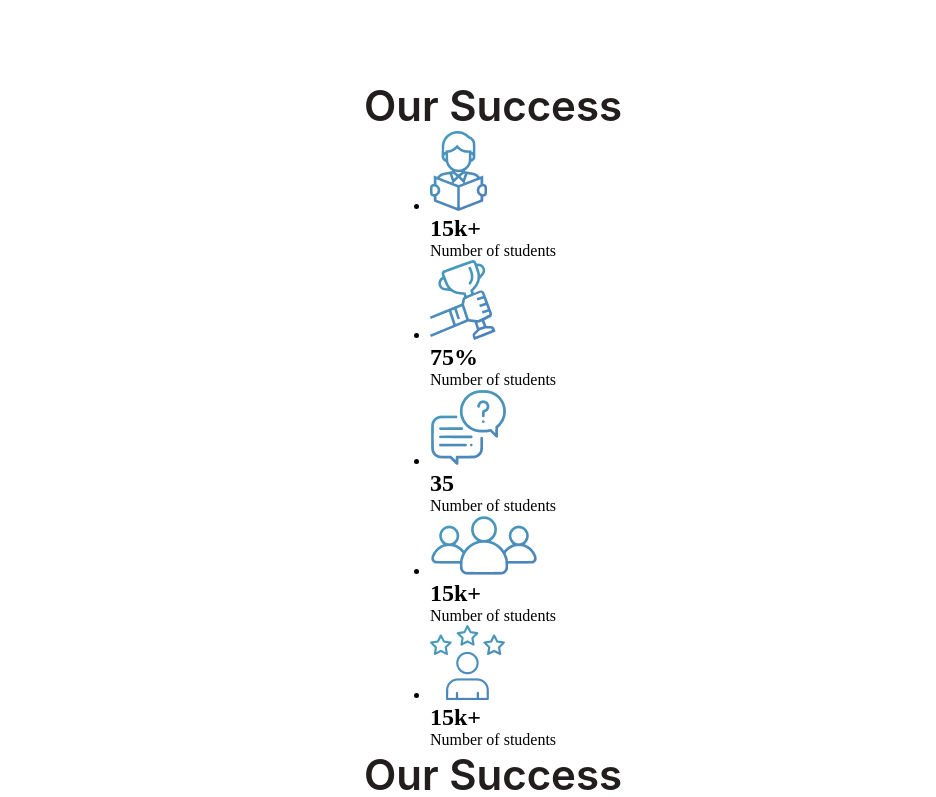
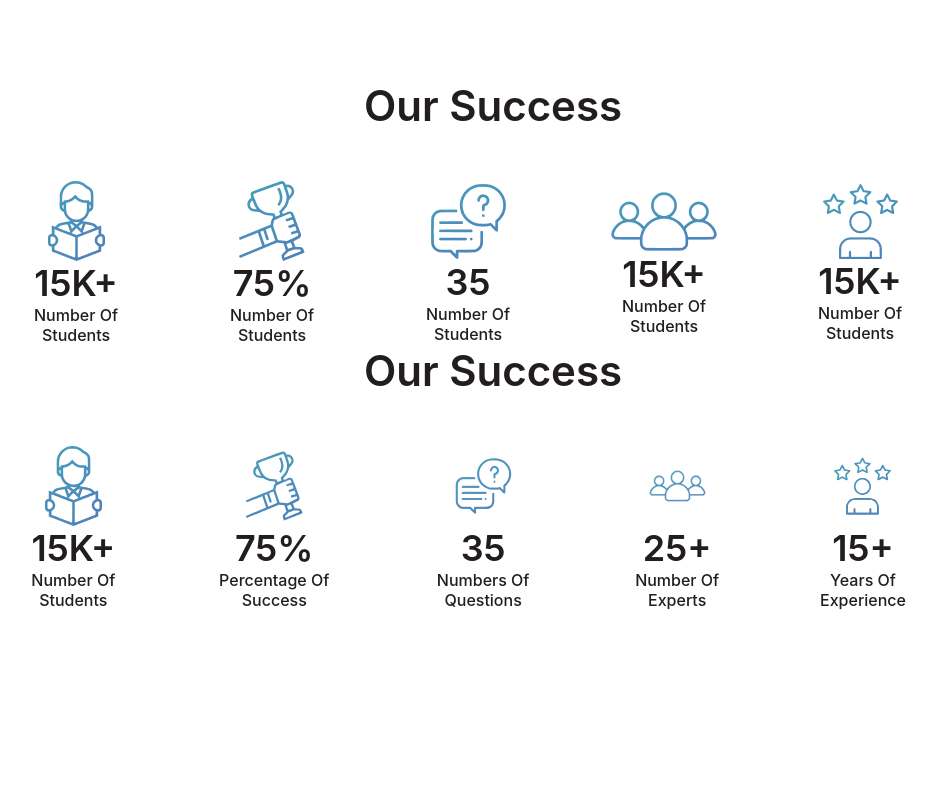
Before and after one commit to FaridRustamov09/Final-Task, a plain HTML site: page Pages/succesPage/index.html in a window 1280 px wide. Shown: the top 797 px of the page, without its empty margins (147-1083 px from the left). Drawn offline with Linux system fonts and the light colour scheme.

Commit message:
fix problem

```diff
--- a/Pages/succesPage/index.css
+++ b/Pages/succesPage/index.css
@@ -1,3 +1,39 @@
+* {
+  margin: 0;
+  padding: 0;
+  box-sizing: border-box;
+}
+
+.container2 h1 {
+  color: var(--black, #221e1e);
+  text-align: center;
+  font-family: Inter;
+  font-size: 42px;
+  font-style: normal;
+  font-weight: 600;
+  line-height: normal;
+}
+.container2 ul li h2 {
+  color: var(--black, #221e1e);
+  text-align: center;
+  font-family: Inter;
+  font-size: 36px;
+  font-style: normal;
+  font-weight: 600;
+  line-height: normal;
+  text-transform: uppercase;
+}
+.container2 ul li p {
+  color: var(--black, #221e1e);
+  text-align: center;
+  font-family: Inter;
+  font-size: 16px;
+  font-style: normal;
+  font-weight: 500;
+  line-height: normal;
+  text-transform: capitalize;
+}
+
 * {
   margin: 0;
   padding: 0;
@@ -13,7 +49,6 @@
   align-items: center;
   justify-content: center;
 }
-
 .container2 h1 {
   color: var(--black, #221e1e);
   text-align: center;
@@ -23,9 +58,6 @@
   font-weight: 600;
   line-height: normal;
 }
-
-.container2 ul li h2 {
-
 .container2 ul {
   display: flex;
   align-items: center;
@@ -45,7 +77,6 @@
   fill: linear-gradient(152deg, #479cbb 10.49%, #4e81ba 88.69%);
 }
 .container2 ul li b {
-
   color: var(--black, #221e1e);
   text-align: center;
   font-family: Inter;
```
Also changed, not shown: Pages/connectionPage/index.html (+0 -2 lines), 1 other file.
